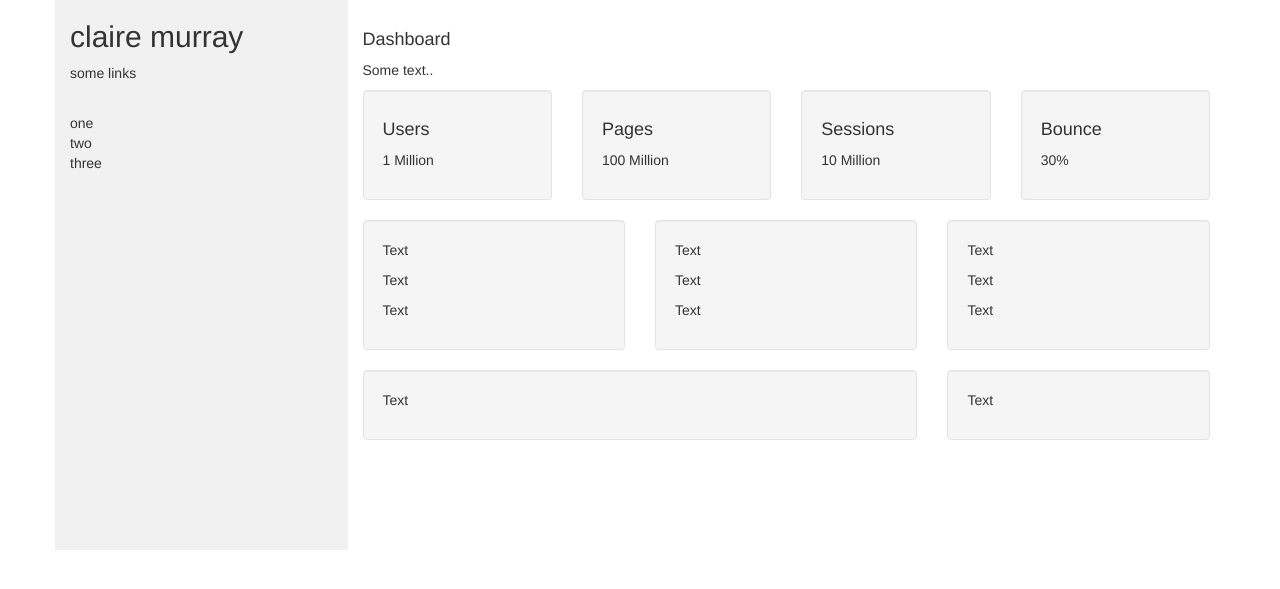
After one commit to algoregalore/personalsite, a PHP site: page /july2.html in a window 1280 px wide. The commit adds this page. Shown: the top 589 px of the page. Run offline with PHP 8.4, Linux system fonts and the light colour scheme; some libraries are stand-ins or nearby versions.

Commit message:
update second layout and add screenshots

```diff
--- /dev/null
+++ b/july2.html
@@ -0,0 +1,110 @@
+<!DOCTYPE html>
+<html lang="en">
+<head>
+  <title>Bootstrap Example</title>
+  <meta charset="utf-8">
+  <meta name="viewport" content="width=device-width, initial-scale=1">
+  <link rel="stylesheet" href="https://maxcdn.bootstrapcdn.com/bootstrap/3.3.7/css/bootstrap.min.css">
+  <script src="https://ajax.googleapis.com/ajax/libs/jquery/3.2.1/jquery.min.js"></script>
+  <script src="https://maxcdn.bootstrapcdn.com/bootstrap/3.3.7/js/bootstrap.min.js"></script>
+  <style>
+    /* Set height of the grid so .sidenav can be 100% (adjust as needed) */
+    .row.content {height: 550px}
+
+    /* Set gray background color and 100% height */
+    .sidenav {
+      background-color: #f1f1f1;
+      height: 100%;
+    }
+
+    /* On small screens, set height to 'auto' for the grid */
+    @media screen and (max-width: 767px) {
+      .row.content {height: auto;}
+    }
+  </style>
+</head>
+<body>
+
+<div class="container">
+  <div class="row content">
+    <div class="col-sm-3 sidenav hidden-xs">
+      <h2>claire murray</h2>
+      <p>some links</p>
+      <br>one
+      <br>two
+      <br>three
+    </div>
+    <br>
+
+    <div class="col-sm-9">
+      <div class="header">
+        <h4>Dashboard</h4>
+        <p>Some text..</p>
+      </div>
+      <div class="row">
+        <div class="col-sm-3">
+          <div class="well">
+            <h4>Users</h4>
+            <p>1 Million</p>
+          </div>
+        </div>
+        <div class="col-sm-3">
+          <div class="well">
+            <h4>Pages</h4>
+            <p>100 Million</p>
+          </div>
+        </div>
+        <div class="col-sm-3">
+          <div class="well">
+            <h4>Sessions</h4>
+            <p>10 Million</p>
+          </div>
+        </div>
+        <div class="col-sm-3">
+          <div class="well">
+            <h4>Bounce</h4>
+            <p>30%</p>
+          </div>
+        </div>
+      </div>
+      <div class="row">
+        <div class="col-sm-4">
+          <div class="well">
+            <p>Text</p>
+            <p>Text</p>
+            <p>Text</p>
+          </div>
+        </div>
+        <div class="col-sm-4">
+          <div class="well">
+            <p>Text</p>
+            <p>Text</p>
+            <p>Text</p>
+          </div>
+        </div>
+        <div class="col-sm-4">
+          <div class="well">
+            <p>Text</p>
+            <p>Text</p>
+            <p>Text</p>
+          </div>
+        </div>
+      </div>
+      <div class="row">
+        <div class="col-sm-8">
+          <div class="well">
+            <p>Text</p>
+          </div>
+        </div>
+        <div class="col-sm-4">
+          <div class="well">
+            <p>Text</p>
+          </div>
+        </div>
+      </div>
+    </div>
+  </div>
+</div>
+
+</body>
+</html>
```
Also changed, not shown: index.html (+36 -11 lines), july.html (added, +26 -0 lines), style.css (+13 -1 lines), atl.png (added), images/7ae468930eb0ba15f1aed88eae9870de.jpg (added), images/Screen Shot 2017-07-09 at 11.26.03 AM.png (added), images/georgia-state-map-outline-solid-hi.png (added), images/simpsonsbg.png (added), photo.JPG (added), simp.png (added), todo.png (added), 4 other files.
